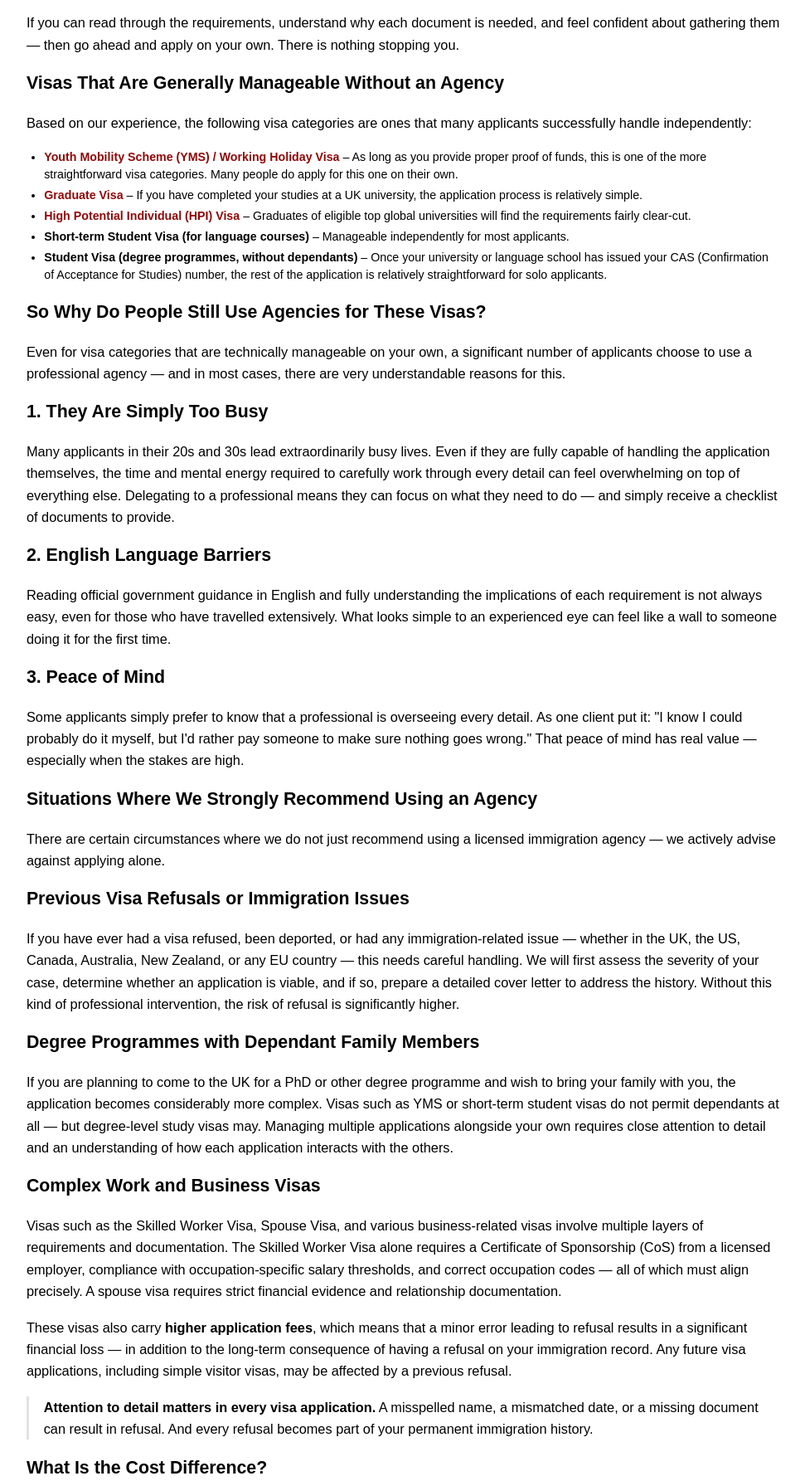
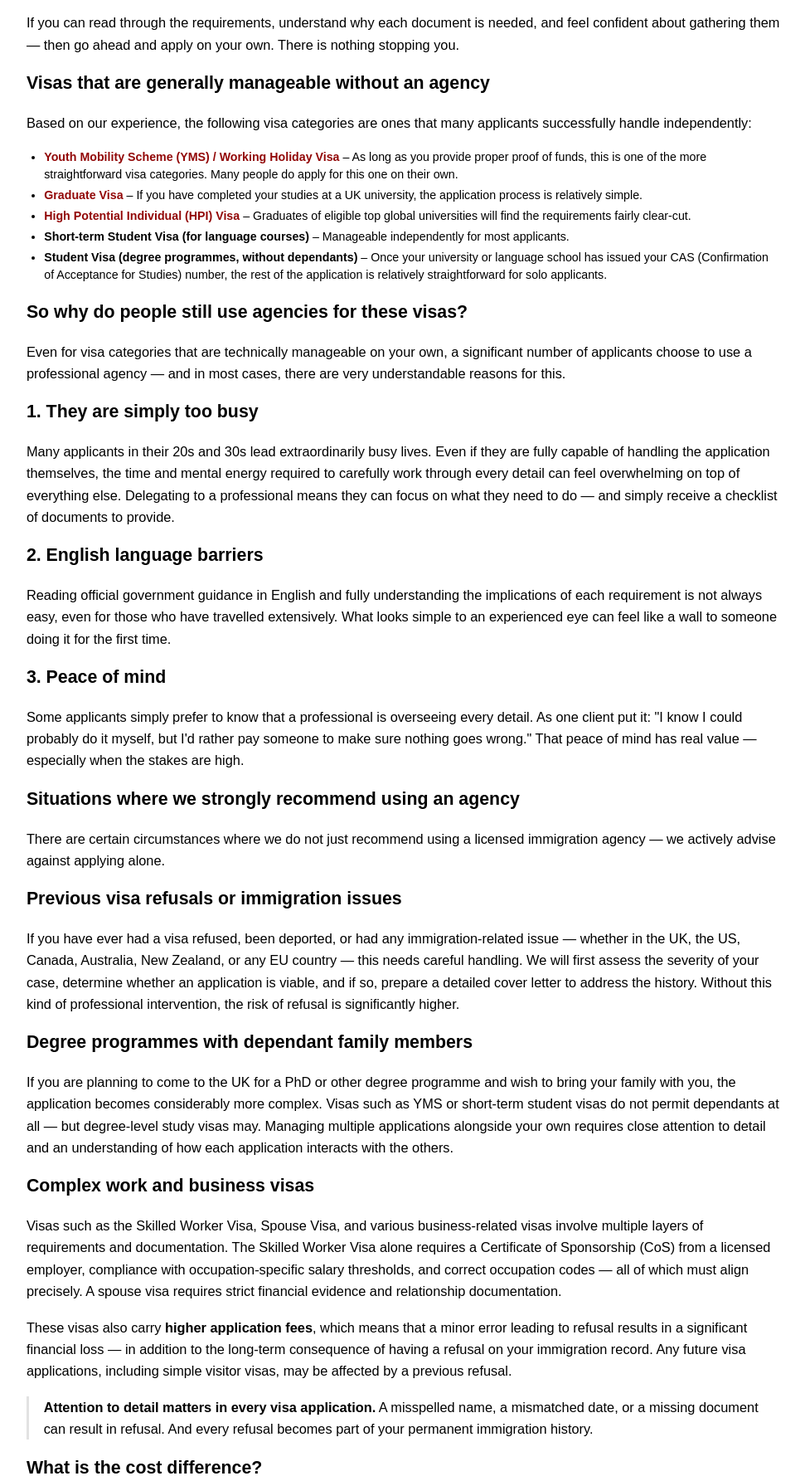
Before and after one commit to uxdjason/imin2uk, an Eleventy site: page blog-posts/uk-visa-diy-vs-agency-en.md in a window 1280 px wide. Shown: the part 1339-3124 px from the top of the page at 83% size, without its empty margins (153-1124 px from the left). Built offline with nearby package versions, Linux system fonts and the light colour scheme; Eleventy itself is replaced by a stand-in of ours; files that its build step writes are made by us from their sources; a web font is replaced by a local one.

Commit message:
블로그 포스팅 추가 6

```diff
--- a/blog-posts/uk-visa-diy-vs-agency-en.md
+++ b/blog-posts/uk-visa-diy-vs-agency-en.md
@@ -26,7 +26,7 @@ language: en
 
 <img class="blog-body-image" alt="UK Visa DIY vs Immigration Agency" src="/images/imin2uk-diy-vs-agency.webp" width="auto" height="auto" loading="auto">
 
-<h2>Not Every UK Visa Requires an Agency</h2>
+<h2>Not every UK visa requires an agency</h2>
 
 <p>Let us be clear from the outset: <strong>you do not need to use an immigration agency for every UK visa application.</strong> If you are able to identify the right visa category for your situation, understand the eligibility requirements, and gather the necessary documents, you are fully capable of submitting your own application.</p>
 
@@ -42,7 +42,7 @@ language: en
 
 <p>If you can read through the requirements, understand why each document is needed, and feel confident about gathering them — then go ahead and apply on your own. There is nothing stopping you.</p>
 
-<h2>Visas That Are Generally Manageable Without an Agency</h2>
+<h2>Visas that are generally manageable without an agency</h2>
 
 <p>Based on our experience, the following visa categories are ones that many applicants successfully handle independently:</p>
 
@@ -54,35 +54,35 @@ language: en
   <li><strong>Student Visa (degree programmes, without dependants)</strong> – Once your university or language school has issued your CAS (Confirmation of Acceptance for Studies) number, the rest of the application is relatively straightforward for solo applicants.</li>
 </ul>
 
-<h2>So Why Do People Still Use Agencies for These Visas?</h2>
+<h2>So why do people still use agencies for these visas?</h2>
 
 <p>Even for visa categories that are technically manageable on your own, a significant number of applicants choose to use a professional agency — and in most cases, there are very understandable reasons for this.</p>
 
-<h3>1. They Are Simply Too Busy</h3>
+<h3>1. They are simply too busy</h3>
 
 <p>Many applicants in their 20s and 30s lead extraordinarily busy lives. Even if they are fully capable of handling the application themselves, the time and mental energy required to carefully work through every detail can feel overwhelming on top of everything else. Delegating to a professional means they can focus on what they need to do — and simply receive a checklist of documents to provide.</p>
 
-<h3>2. English Language Barriers</h3>
+<h3>2. English language barriers</h3>
 
 <p>Reading official government guidance in English and fully understanding the implications of each requirement is not always easy, even for those who have travelled extensively. What looks simple to an experienced eye can feel like a wall to someone doing it for the first time.</p>
 
-<h3>3. Peace of Mind</h3>
+<h3>3. Peace of mind</h3>
 
 <p>Some applicants simply prefer to know that a professional is overseeing every detail. As one client put it: "I know I could probably do it myself, but I'd rather pay someone to make sure nothing goes wrong." That peace of mind has real value — especially when the stakes are high.</p>
 
-<h2>Situations Where We Strongly Recommend Using an Agency</h2>
+<h2>Situations where we strongly recommend using an agency</h2>
 
 <p>There are certain circumstances where we do not just recommend using a licensed immigration agency — we actively advise against applying alone.</p>
 
-<h3>Previous Visa Refusals or Immigration Issues</h3>
+<h3>Previous visa refusals or immigration issues</h3>
 
 <p>If you have ever had a visa refused, been deported, or had any immigration-related issue — whether in the UK, the US, Canada, Australia, New Zealand, or any EU country — this needs careful handling. We will first assess the severity of your case, determine whether an application is viable, and if so, prepare a detailed cover letter to address the history. Without this kind of professional intervention, the risk of refusal is significantly higher.</p>
 
-<h3>Degree Programmes with Dependant Family Members</h3>
+<h3>Degree programmes with dependant family members</h3>
 
 <p>If you are planning to come to the UK for a PhD or other degree programme and wish to bring your family with you, the application becomes considerably more complex. Visas such as YMS or short-term student visas do not permit dependants at all — but degree-level study visas may. Managing multiple applications alongside your own requires close attention to detail and an understanding of how each application interacts with the others.</p>
 
-<h3>Complex Work and Business Visas</h3>
+<h3>Complex work and business visas</h3>
 
 <p>Visas such as the Skilled Worker Visa, Spouse Visa, and various business-related visas involve multiple layers of requirements and documentation. The Skilled Worker Visa alone requires a Certificate of Sponsorship (CoS) from a licensed employer, compliance with occupation-specific salary thresholds, and correct occupation codes — all of which must align precisely. A spouse visa requires strict financial evidence and relationship documentation.</p>
 
@@ -92,7 +92,7 @@ language: en
 <p><strong>Attention to detail matters in every visa application.</strong> A misspelled name, a mismatched date, or a missing document can result in refusal. And every refusal becomes part of your permanent immigration history.</p>
 </blockquote>
 
-<h2>What Is the Cost Difference?</h2>
+<h2>What is the cost difference?</h2>
 
 <p>Regardless of whether you apply on your own or through a licensed agency, <strong>the fees paid directly to the UK Home Office remain exactly the same</strong>. Using an agency does not change your visa application fee or Immigration Health Surcharge. (Note: there may be some cost differences between applying from within the UK versus from South Korea, but this is unrelated to whether or not you use an agency.)</p>
 
@@ -104,7 +104,7 @@ language: en
   <li>At Imin2UK, our lowest professional fee is set for the YMS Working Holiday Visa, while our highest is for assisting UK companies in obtaining a Skilled Worker sponsorship licence to hire Korean nationals.</li>
 </ul>
 
-<h2>What Do You Actually Get from Using an Agency?</h2>
+<h2>What do you actually get from using an agency?</h2>
 
 <p>Beyond simply submitting your application, working with an experienced agency offers something that documentation alone cannot provide: <strong>strategic guidance on your immigration journey</strong>.</p>
 
```
